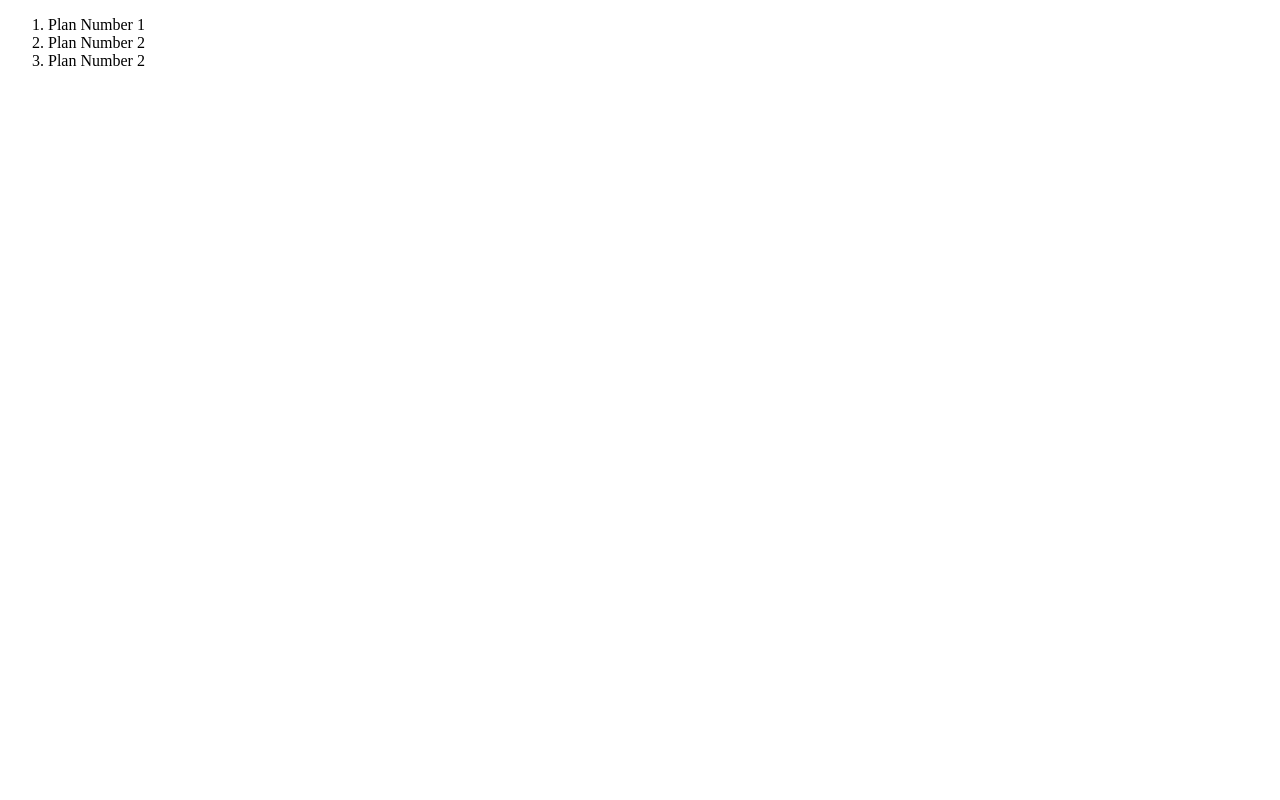
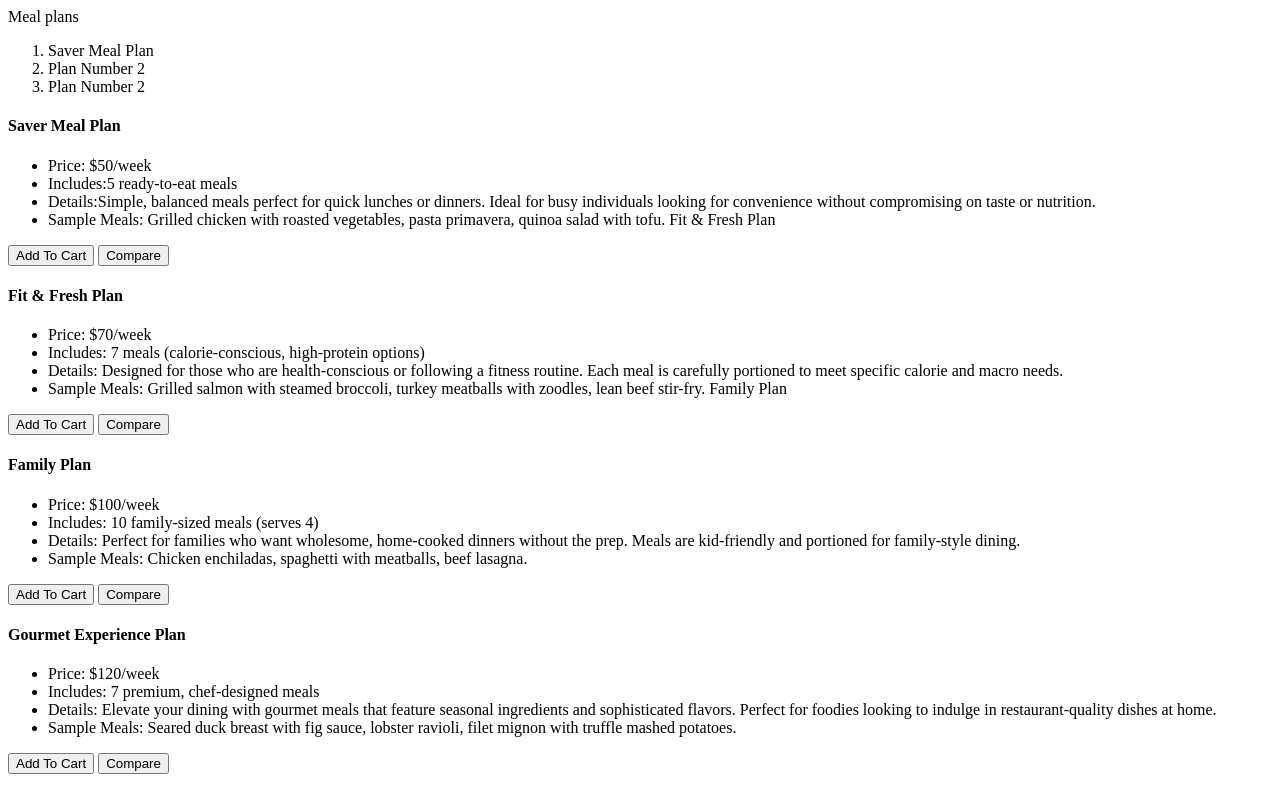
Before and after one commit to San9191/foodsite001, a plain HTML site: page Plans.html in a window 1280 px wide. Drawn offline with Linux system fonts and the light colour scheme.

Commit message:
added detailed meal plans and add and compare buttons

```diff
--- a/Plans.html
+++ b/Plans.html
@@ -6,10 +6,70 @@
     <title>Meal Plans</title>
   </head>
   <body>
+    <header class="main-header"> Meal plans </header>
     <ol>
-      <li>Plan Number 1</li>
+      <li> Saver Meal Plan</li>
       <li>Plan Number 2</li>
       <li>Plan Number 2</li>
     </ol>
+
+
+    </div>
+    <div >
+      <h4> Saver Meal Plan </h4>
+      <ul>
+        <li>Price: $50/week </li>
+        <li>Includes:5 ready-to-eat meals </li>
+        <li>Details:Simple, balanced meals perfect for quick lunches or dinners. Ideal for busy individuals looking for convenience without compromising on taste or nutrition.</li>
+        <li>Sample Meals: Grilled chicken with roasted vegetables, pasta primavera, quinoa salad with tofu.
+          Fit & Fresh Plan</li>
+      </ul>
+        <button>Add To Cart</button>
+        <button>Compare</button>
+    </div>
+
+    <div >
+      <h4> Fit & Fresh Plan </h4>
+      <ul>
+        <li>Price: $70/week </li>
+        <li>Includes: 7 meals (calorie-conscious, high-protein options) </li>
+        <li>Details: Designed for those who are health-conscious or following a fitness routine. Each meal is carefully portioned to meet specific calorie and macro needs.</li>
+        <li>Sample Meals: Grilled salmon with steamed broccoli, turkey meatballs with zoodles, lean beef stir-fry.
+          Family Plan </li>
+      </ul>
+        <button>Add To Cart</button>
+        <button>Compare</button>
+    </div>
+    </div>
+    <div >
+      <h4> Family Plan </h4>
+      <ul>
+        <li>Price: $100/week </li>
+        <li>Includes: 10 family-sized meals (serves 4) </li>
+        <li>Details: Perfect for families who want wholesome, home-cooked dinners without the prep. Meals are kid-friendly and portioned for family-style dining.</li>
+        <li>Sample Meals: Chicken enchiladas, spaghetti with meatballs, beef lasagna. </li>
+      </ul>
+        <button>Add To Cart</button>
+        <button>Compare</button>
+    </div>
+    </div>
+    <div >
+      <h4> Gourmet Experience Plan </h4>
+      <ul>
+        <li>Price: $120/week </li>
+        <li>Includes: 7 premium, chef-designed meals</li>
+        <li>Details: Elevate your dining with gourmet meals that feature seasonal ingredients and sophisticated flavors. Perfect for foodies looking to indulge in restaurant-quality dishes at home.</li>
+        <li>Sample Meals: Seared duck breast with fig sauce, lobster ravioli, filet mignon with truffle mashed potatoes.</li>
+      </ul>
+        <button>Add To Cart</button>
+        <button>Compare</button>
+    </div>
+
+
+
+
+
+
+
   </body>
 </html>
```
Also changed, not shown: index.html (+1 -1 lines).
